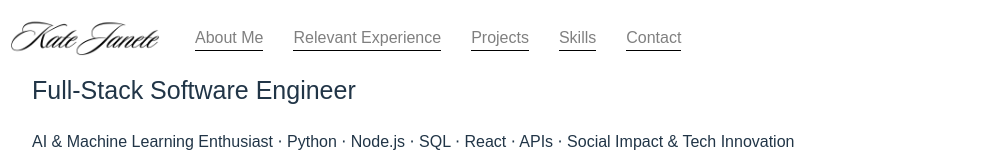
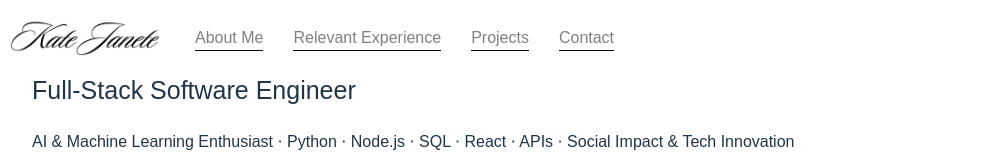
Before and after one commit to katiejnete/katejanete, a React (Vite) app: page / in a window 1280 px wide. Shown: the top 160 px of the page, without its empty margins (0-985 px from the left). Built offline with nearby package versions, Linux system fonts and the light colour scheme.

Commit message:
update routes and navbar

```diff
--- a/src/AppRoutes.jsx
+++ b/src/AppRoutes.jsx
@@ -102,7 +102,6 @@ const AppRoutes = () => {
           <Route path="/projects/:name" element={<ProjectPage />} />
           <Route path="/about" element={<About />} />
           <Route path="/experience" element={<Experience />} />
-          <Route path="/skills" element={<Skills />} />
           <Route path="/contact" element={<Contact />} />
           <Route path="*" element={<NotFound />} />
           {/* <Route path="/playground" /> */}
--- a/src/components/NavBar.jsx
+++ b/src/components/NavBar.jsx
@@ -31,9 +31,6 @@ const NavBar = () => {
           <NavLink onClick={hideMenu} to="/projects">Projects</NavLink>{" "}
         </li>
         <li>
-          <NavLink onClick={hideMenu} to="/skills">Skills</NavLink>
-        </li>
-        <li>
           <NavLink onClick={hideMenu} to="/contact">Contact</NavLink>
         </li>
         {/* <NavLink to="/playground">Playground</NavLink> */}
--- a/src/components/Skills.jsx
+++ /dev/null
@@ -1,9 +0,0 @@
-const Skills = () => {
-    return (
-      <>
-        <h1>Skills</h1>
-      </>
-    );
-  };
-
-  export default Skills;
```
